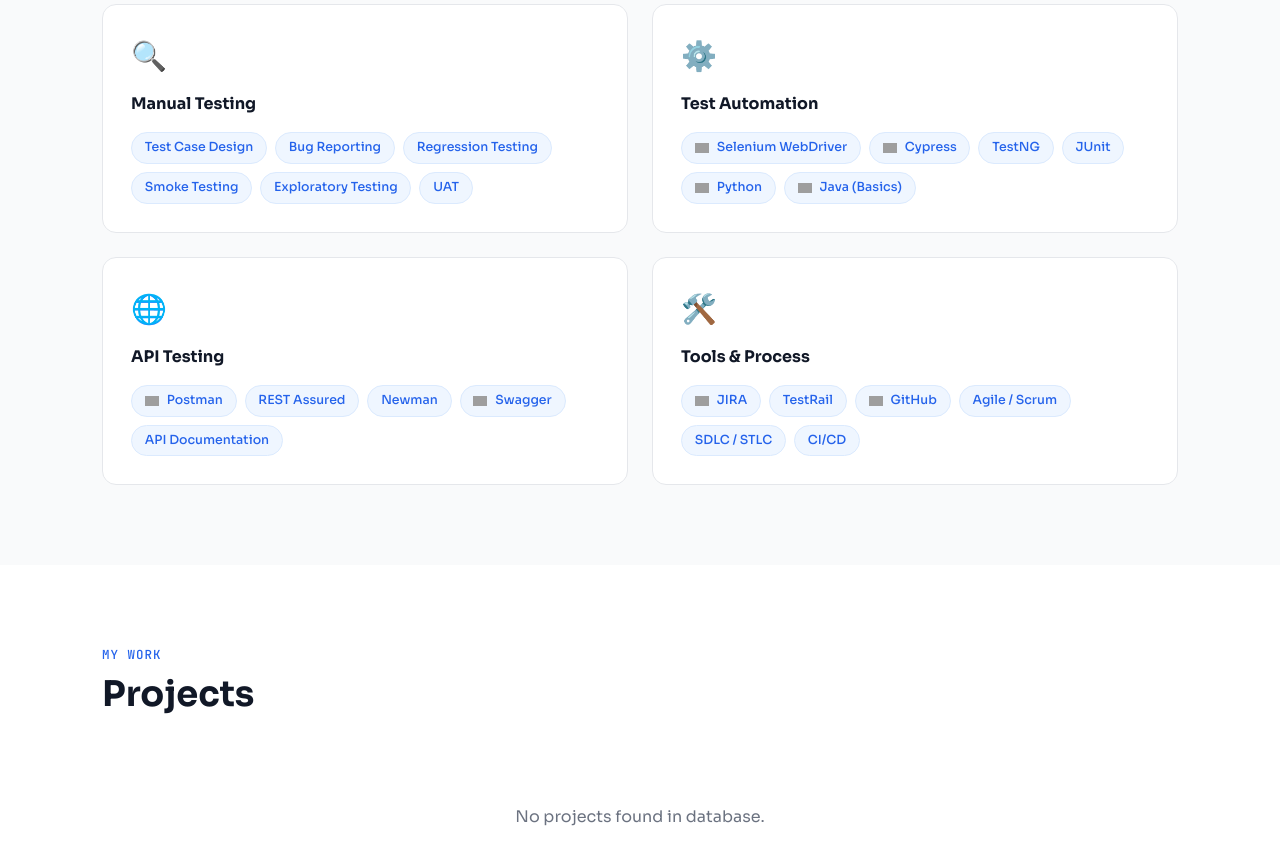
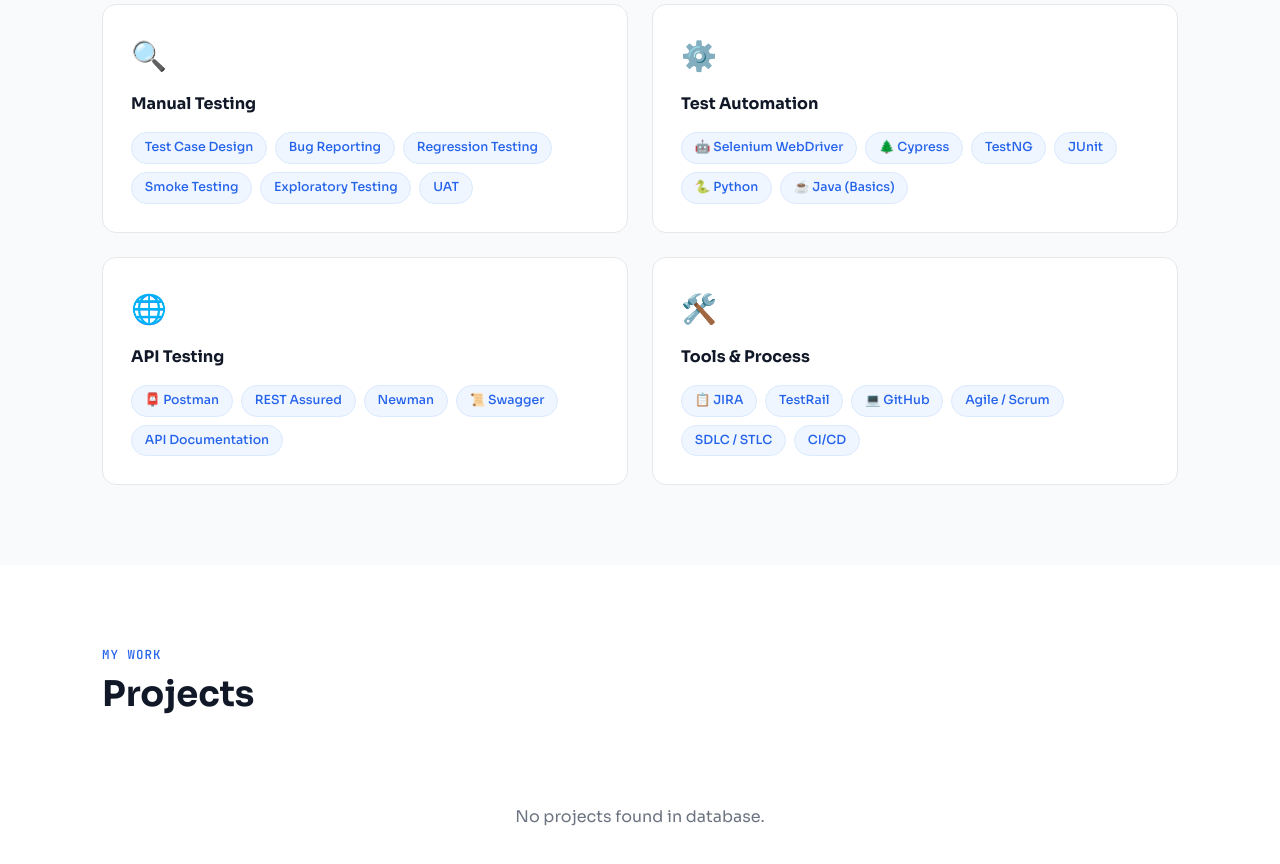
Before and after one commit to piash25252/piash25252.github.io, a website: page index.html in a window 1280 px wide. Shown: the part 1880-2744 px from the top of the page. Drawn offline with nearby package versions, Linux system fonts and the light colour scheme; no server answers; grey boxes are pictures that could not be loaded.

Commit message:
Fix vectorlogo images in Skills section

```diff
--- a/index.html
+++ b/index.html
@@ -144,22 +144,22 @@
           <div class="scc-icon">⚙️</div>
           <h3>Test Automation</h3>
           <div class="skill-pills">
-            <span class="pill-with-icon"><img src="https://www.vectorlogo.zone/logos/seleniumhq/seleniumhq-icon.svg" alt="Selenium"> Selenium WebDriver</span>
-            <span class="pill-with-icon"><img src="https://www.vectorlogo.zone/logos/cypressio/cypressio-icon.svg" alt="Cypress"> Cypress</span>
+            <span class="pill-with-icon">🤖 Selenium WebDriver</span>
+            <span class="pill-with-icon">🌲 Cypress</span>
             <span>TestNG</span>
             <span>JUnit</span>
-            <span class="pill-with-icon"><img src="https://www.vectorlogo.zone/logos/python/python-icon.svg" alt="Python"> Python</span>
-            <span class="pill-with-icon"><img src="https://www.vectorlogo.zone/logos/java/java-icon.svg" alt="Java"> Java (Basics)</span>
+            <span class="pill-with-icon">🐍 Python</span>
+            <span class="pill-with-icon">☕ Java (Basics)</span>
           </div>
         </div>
         <div class="skill-cat-card">
           <div class="scc-icon">🌐</div>
           <h3>API Testing</h3>
           <div class="skill-pills">
-            <span class="pill-with-icon"><img src="https://www.vectorlogo.zone/logos/getpostman/getpostman-icon.svg" alt="Postman"> Postman</span>
+            <span class="pill-with-icon">📮 Postman</span>
             <span>REST Assured</span>
             <span>Newman</span>
-            <span class="pill-with-icon"><img src="https://www.vectorlogo.zone/logos/swagger/swagger-icon.svg" alt="Swagger"> Swagger</span>
+            <span class="pill-with-icon">📜 Swagger</span>
             <span>API Documentation</span>
           </div>
         </div>
@@ -167,9 +167,9 @@
           <div class="scc-icon">🛠️</div>
           <h3>Tools & Process</h3>
           <div class="skill-pills">
-            <span class="pill-with-icon"><img src="https://www.vectorlogo.zone/logos/atlassian_jira/atlassian_jira-icon.svg" alt="JIRA"> JIRA</span>
+            <span class="pill-with-icon">📋 JIRA</span>
             <span>TestRail</span>
-            <span class="pill-with-icon"><img src="https://www.vectorlogo.zone/logos/github/github-icon.svg" alt="GitHub"> GitHub</span>
+            <span class="pill-with-icon">💻 GitHub</span>
             <span>Agile / Scrum</span><span>SDLC / STLC</span><span>CI/CD</span>
           </div>
         </div>
```
